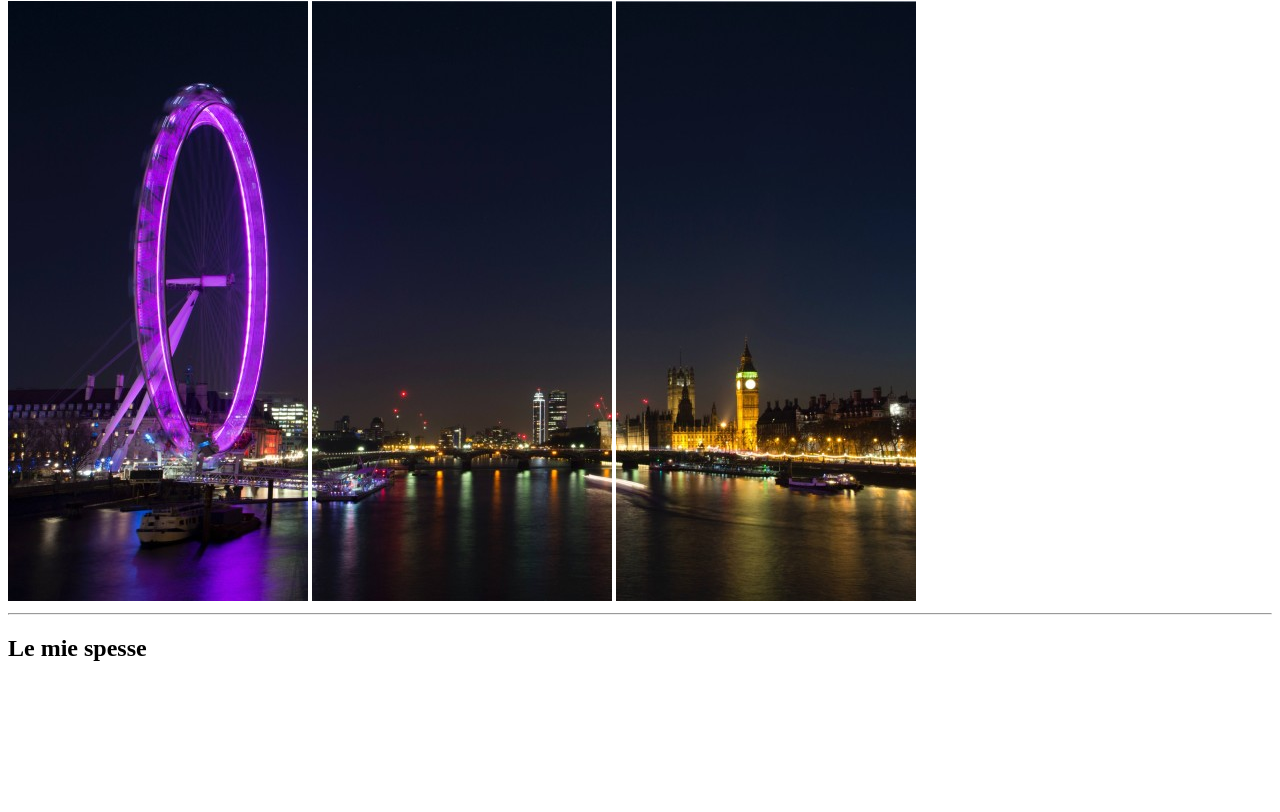
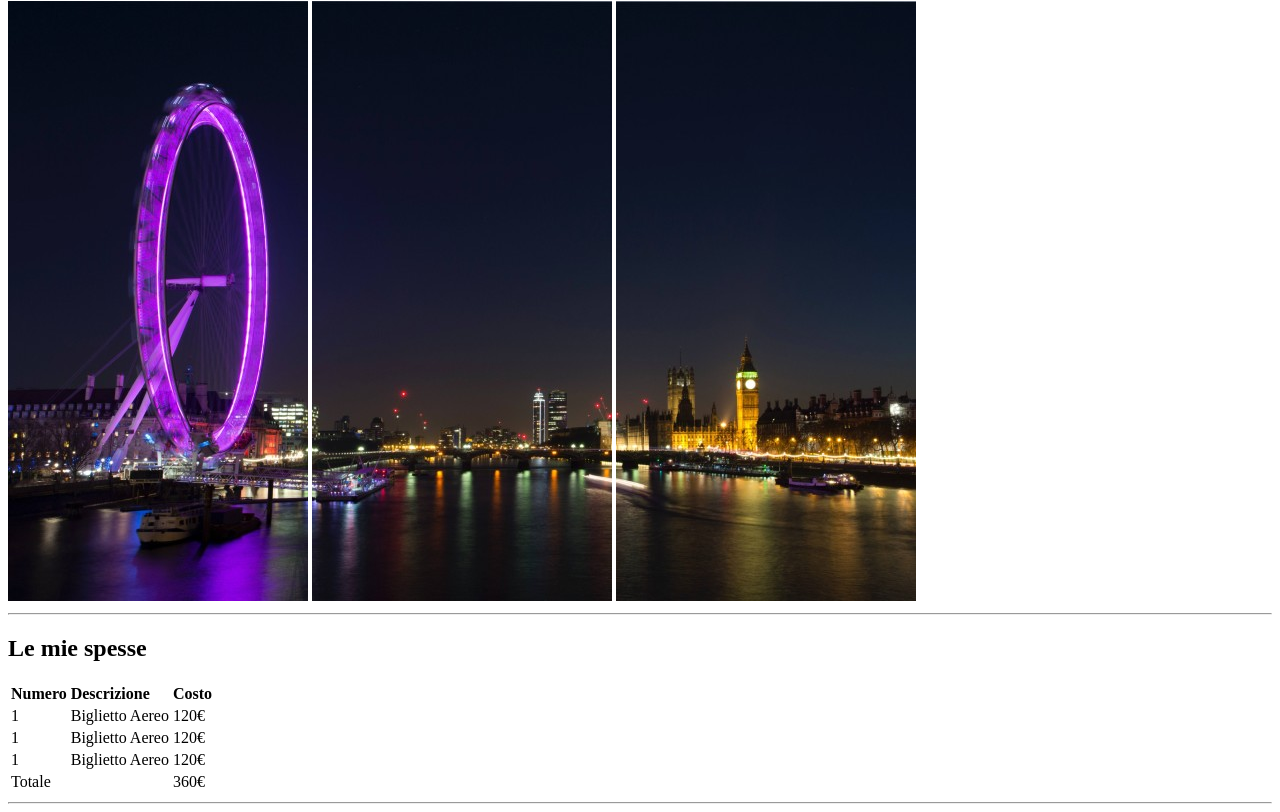
Before and after one commit to WragnarokA/html-london-trip, a plain HTML site: page index.html in a window 1280 px wide. Shown: the part 79-891 px from the top of the page. Before the commit the page ends 800 px from the top, so only its background shows below. Drawn offline with Linux system fonts and the light colour scheme; files whose address does not match are found by name.

Commit message:
tabella costi

```diff
--- a/index.html
+++ b/index.html
@@ -18,7 +18,39 @@
 
     <!-- inizio corpo paagina -->
     <main>
+        <!-- tabella costi -->
         <h2>Le mie spesse</h2>
+        <table>
+            <tr>
+                <td><strong>Numero</strong></td>
+                <td><strong>Descrizione</strong></td>
+                <td><strong>Costo</strong></td>
+            </tr>
+            <tr>
+                <td>1</td>
+                <td>Biglietto Aereo</td>
+                <td>120€</td>
+
+            </tr>
+            <tr>
+                <td>1</td>
+                <td>Biglietto Aereo</td>
+                <td>120€</td>
+            </tr>
+            <tr>
+                <td>1</td>
+                <td>Biglietto Aereo</td>
+                <td>120€</td>
+            </tr>
+            <tr>
+                <td>Totale</td>
+                <td></td>
+                <td>360€</td>
+            </tr>
+        </table>
+        <hr>
+
+
 
 
     </main>
```
